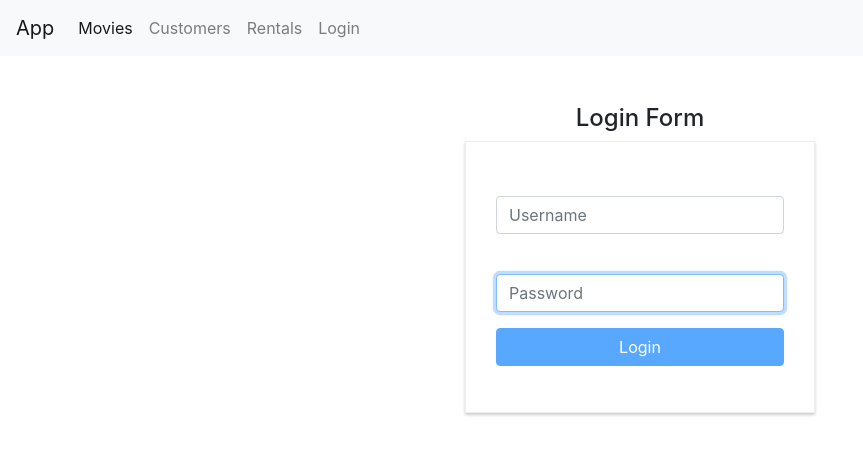
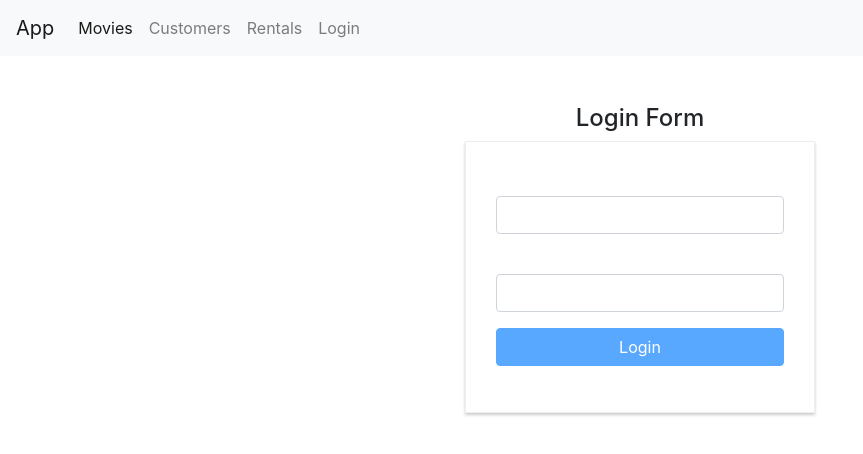
Before and after one commit to muteshi/movies-rental-app, a React (Create React App) app: page /login in a window 1280 px wide. Shown: the top 454 px of the page, without its empty margins (0-863 px from the left). Built offline with nearby package versions, Linux system fonts and the light colour scheme.

Commit message:
Created reusable form hook

```diff
--- a/src/components/common/input.jsx
+++ b/src/components/common/input.jsx
@@ -1,19 +1,10 @@
 import React from "react";
 
-const Input = ({ error, name, handleChange, value, label, type }) => {
+const Input = ({ error, name, label, ...rest }) => {
   return (
     <div className="form-group">
       <label htmlFor={name} />
-      <input
-        autoFocus
-        id={name}
-        name={name}
-        type={type}
-        className="form-control"
-        placeholder={label}
-        value={value}
-        onChange={handleChange}
-      />
+      <input {...rest} id={name} name={name} className="form-control" />
       {error && <div className="alert alert-danger">{error}</div>}
     </div>
   );
--- a/src/components/loginForm.jsx
+++ b/src/components/loginForm.jsx
@@ -1,87 +1,35 @@
-import React, { useState } from "react";
+import React from "react";
 import Joi from "joi-browser";
-import Input from "./common/input";
+
+import useForm from "../hooks/useForm";
+
+const schema = {
+  username: Joi.string().required().label("Username"),
+  password: Joi.string().required().label("Password"),
+};
 
 const LoginForm = () => {
-  const [account, setAccount] = useState({ username: "", password: "" });
-  const [errors, setErrors] = useState({});
+  const { data, handleSubmit, renderButton, renderInput } = useForm(schema);
 
-  const schema = {
-    username: Joi.string().required().label("Username"),
-    password: Joi.string().required().label("Password"),
+  const doSubmit = () => {
+    console.log("submitted");
+    console.log(data);
   };
 
-  const validate = () => {
-    const options = {
-      abortEarly: false,
-    };
-    const { error } = Joi.validate(account, schema, options);
-
-    if (!error) return null;
-    const errors = {};
-    for (let item of error.details) errors[item.path[0]] = item.message;
-    return errors;
-  };
-
-  const handleSubmit = (e) => {
-    e.preventDefault();
-
-    const newErrors = validate();
-
-    setErrors(newErrors || {});
-    if (errors) return;
-  };
-
-  const validateProperty = ({ name, value }) => {
-    const obj = { [name]: value };
-    const inputSchema = { [name]: schema[name] };
-    const { error } = Joi.validate(obj, inputSchema);
-    return error ? error.details[0].message : null;
-  };
-
-  const handleChange = ({ currentTarget: input }) => {
-    const errorMsg = validateProperty(input);
-    const newErrors = { ...errors };
-    if (errorMsg) newErrors[input.name] = errorMsg;
-    else delete newErrors[input.name];
-    setErrors(newErrors);
-    const newAccount = { ...account };
-    newAccount[input.name] = input.value;
-    setAccount(newAccount);
-  };
+  const formSubmitHandler = (e) => handleSubmit(e, doSubmit());
 
   return (
     <div className="row">
-      <div className="col-sm-4"></div>
+      <div className="col-sm-4" />
       <div className="col-sm-4">
         <h4 className="text-center">Login Form</h4>
-        <form className="auth" onSubmit={handleSubmit}>
-          <Input
-            error={errors.username}
-            name="username"
-            type="text"
-            handleChange={handleChange}
-            value={account.username}
-            label="Username"
-          />
-          <Input
-            error={errors.password}
-            name="password"
-            type="password"
-            handleChange={handleChange}
-            value={account.password}
-            label="Password"
-          />
-
-          <button
-            className="btn btn-primary btn-block mb-3"
-            disabled={validate()}
-          >
-            Login
-          </button>
+        <form className="auth" onSubmit={formSubmitHandler}>
+          {renderInput("username", "Username")}
+          {renderInput("password", "Password", "password")}
+          {renderButton("Login")}
         </form>
       </div>
-      <div className="col-sm-4"></div>
+      <div className="col-sm-4" />
     </div>
   );
 };
--- /dev/null
+++ b/src/hooks/useForm.jsx
@@ -0,0 +1,77 @@
+import { useState } from "react";
+import Joi from "joi-browser";
+import Input from "../components/common/input";
+
+const useForm = (schema) => {
+  const [data, setData] = useState({});
+  const [errors, setErrors] = useState({});
+
+  const validate = () => {
+    const options = {
+      abortEarly: false,
+    };
+    const { error } = Joi.validate(data, schema, options);
+
+    if (!error) return null;
+    const errors = {};
+    for (let item of error.details) errors[item.path[0]] = item.message;
+    return errors;
+  };
+
+  const validateProperty = ({ name, value }) => {
+    const obj = { [name]: value };
+    const inputSchema = { [name]: schema[name] };
+    const { error } = Joi.validate(obj, inputSchema);
+    return error ? error.details[0].message : null;
+  };
+
+  const handleChange = ({ currentTarget: input }) => {
+    const errorMsg = validateProperty(input);
+    const newErrors = { ...errors };
+    if (errorMsg) newErrors[input.name] = errorMsg;
+    else delete newErrors[input.name];
+    setErrors(newErrors);
+    const newData = { ...data };
+    newData[input.name] = input.value;
+    setData(newData);
+  };
+
+  const handleSubmit = (e, submitFunc) => {
+    e.preventDefault();
+
+    const newErrors = validate();
+
+    setErrors(newErrors || {});
+    if (errors) return;
+    submitFunc();
+  };
+
+  const renderButton = (label) => {
+    return (
+      <button className="btn btn-primary btn-block mb-3" disabled={validate()}>
+        {label}
+      </button>
+    );
+  };
+  const renderInput = (name, label, type = "text") => {
+    return (
+      <Input
+        error={errors[name]}
+        name={name}
+        type={type}
+        onChange={handleChange}
+        value={data[name] || ""}
+        label={label}
+      />
+    );
+  };
+
+  return {
+    data,
+    renderButton,
+    renderInput,
+    handleSubmit,
+  };
+};
+
+export default useForm;
```
Also changed, not shown: 1 other file (tests, documents, lock files or other folders).
